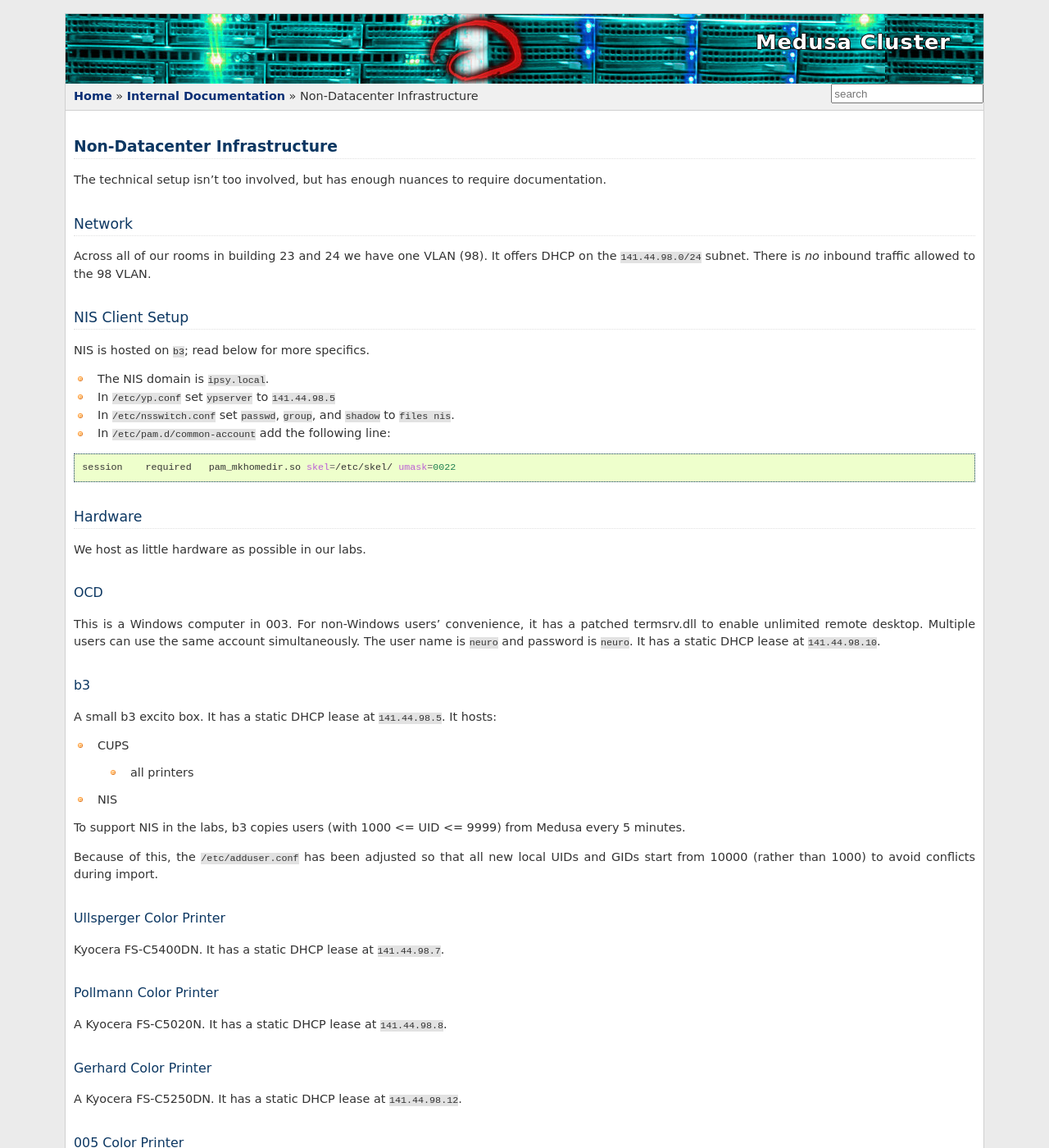
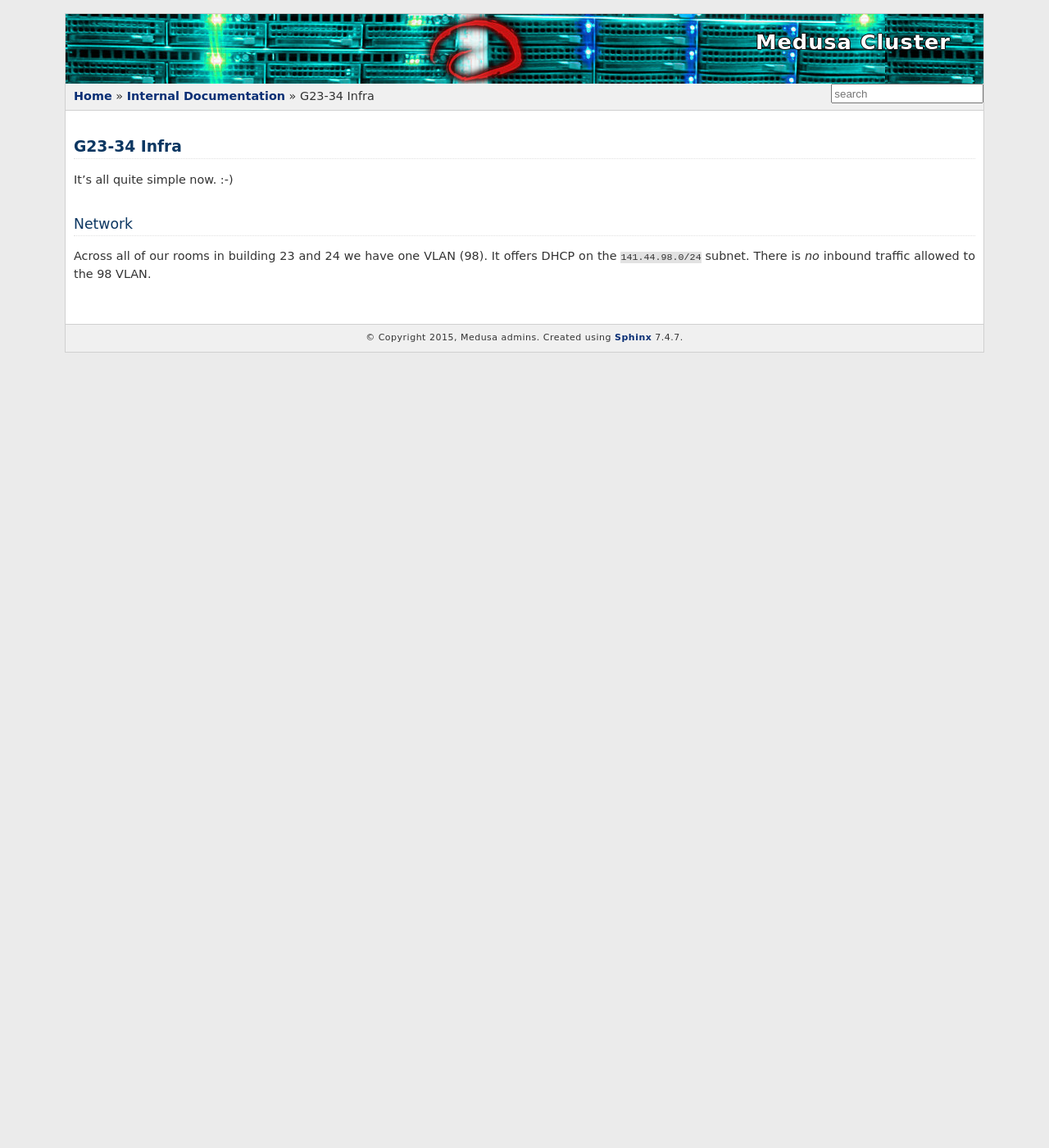
Before and after one commit to psychoinformatics-de/ipsy-docs, a Sphinx documentation site: the page built from source/internal/non_datacenter_infra.rst, in a window 1280 px wide and 1400 px high. Shown: the whole window at 82% size. Built offline with Sphinx 7.4.7, drawn with Linux system fonts in a browser that asks for light colours; formulas are drawn with MathJax 3; some of the changed text lies outside the part shown.

Commit message:
Kill b3; simplify the hell out of non-DC docs

```diff
--- a/source/internal/non_datacenter_infra.rst
+++ b/source/internal/non_datacenter_infra.rst
@@ -1,80 +1,14 @@
 .. -*- mode: rst; fill-column: 79 -*-
 .. ex: set sts=4 ts=4 sw=4 et tw=79:
 
-*****************************
-Non-Datacenter Infrastructure
-*****************************
+************
+G23-34 Infra
+************
 
-The technical setup isn't too involved, but has enough nuances to require
-documentation.
+It's all quite simple now. :-)
 
 Network
 =======
 Across all of our rooms in building 23 and 24 we have one VLAN (98). It offers
 DHCP on the ``141.44.98.0/24`` subnet. There is *no* inbound traffic allowed to
 the 98 VLAN.
-
-NIS Client Setup
-================
-NIS is hosted on ``b3``; read below for more specifics.
-
-* The NIS domain is ``ipsy.local``.
-* In ``/etc/yp.conf`` set ``ypserver`` to ``141.44.98.5``
-* In ``/etc/nsswitch.conf`` set ``passwd``, ``group``, and ``shadow`` to ``files nis``.
-* In ``/etc/pam.d/common-account`` add the following line:
-
-.. code-block:: bash
-
-  session    required   pam_mkhomedir.so skel=/etc/skel/ umask=0022
-
-Hardware
-========
-We host as little hardware as possible in our labs.
-
-OCD
----
-This is a Windows computer in 003. For non-Windows users' convenience, it has a
-patched termsrv.dll to enable unlimited remote desktop. Multiple users can use
-the same account simultaneously. The user name is ``neuro`` and password is
-``neuro``. It has a static DHCP lease at ``141.44.98.10``.
-
-b3
---
-A small b3 excito box. It has a static DHCP lease at ``141.44.98.5``. It hosts:
-
-* CUPS
-
- - all printers
-
-* NIS
-
-To support NIS in the labs, b3 copies users (with 1000 <= UID <= 9999) from
-Medusa every 5 minutes.
-
-Because of this, the ``/etc/adduser.conf`` has been adjusted so that all new
-local UIDs and GIDs start from 10000 (rather than 1000) to avoid conflicts
-during import.
-
-Ullsperger Color Printer
-------------------------
-Kyocera FS-C5400DN. It has a static DHCP lease at ``141.44.98.7``.
-
-Pollmann Color Printer
-----------------------
-A Kyocera FS-C5020N. It has a static DHCP lease at ``141.44.98.8``.
-
-Gerhard Color Printer
----------------------
-A Kyocera FS-C5250DN. It has a static DHCP lease at ``141.44.98.12``.
-
-005 Color Printer
------------------
-A Brother MFC-9450CDN. It has a static DHCP lease at ``141.44.98.11``.
-
-005 Color Kyocera
------------------
-A Kyocera FS-C5150CDN. It has a static DHCP lease at ``141.44.98.13``.
-
-Floor Monochrome Copier/Printer
--------------------------------
-An e-STUDIO 256SE. It has a static DHCP lease at ``141.44.96.89``.
```
